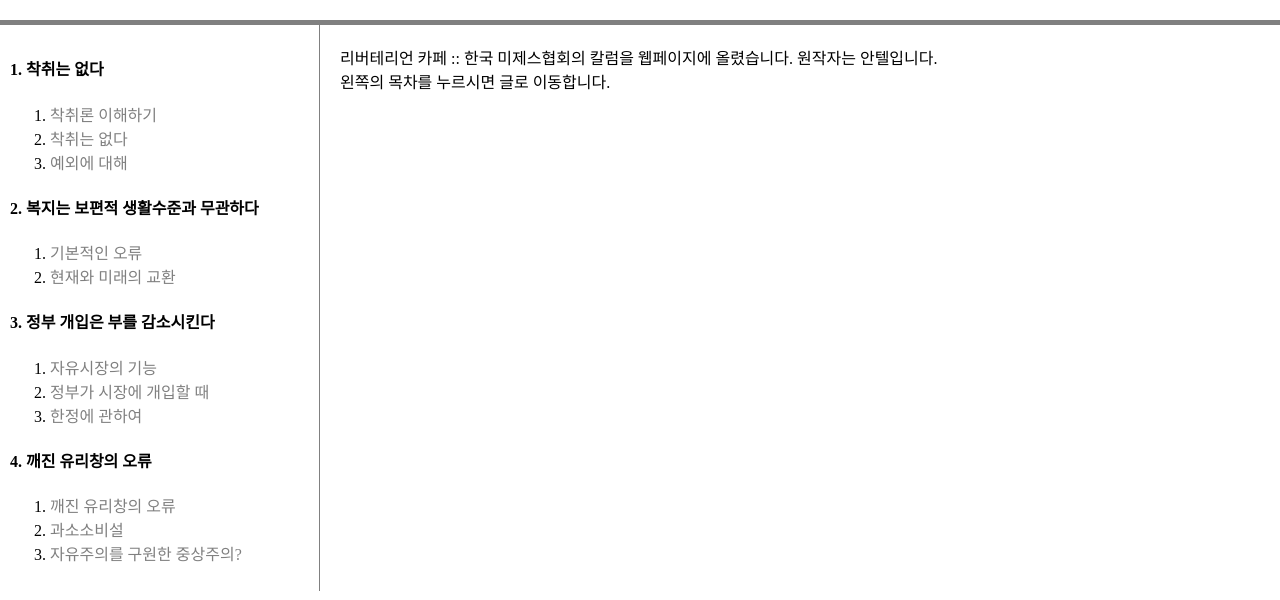
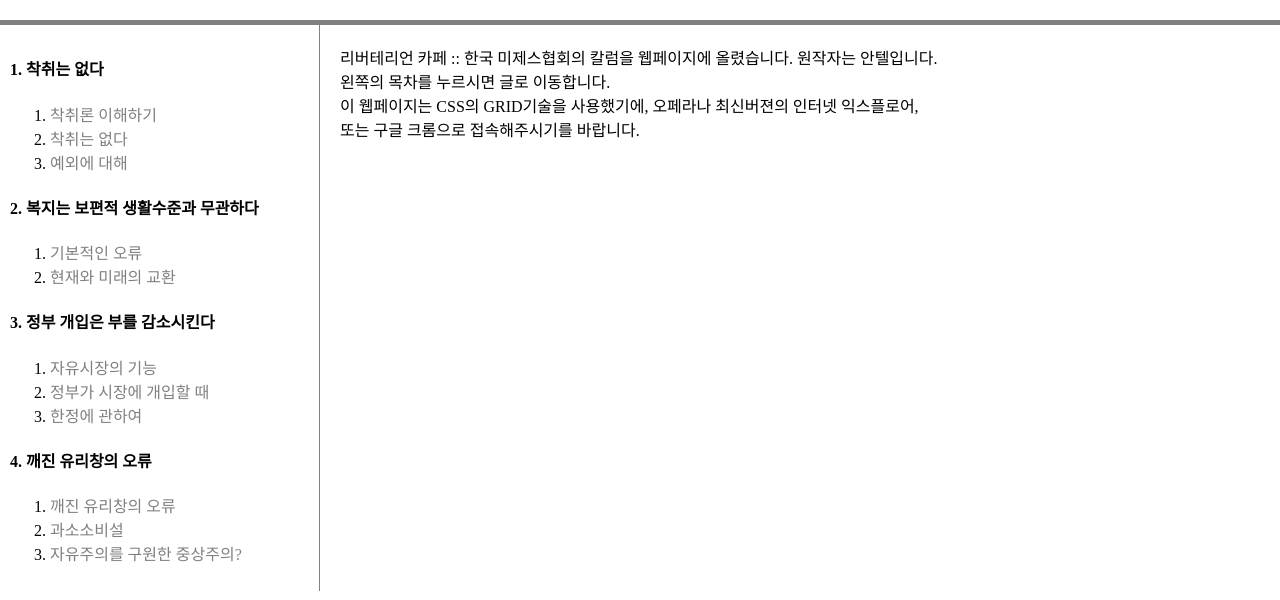
Before and after one commit to yirbur/libertarian, a plain HTML site: page index.html in a window 1280 px wide. Shown: the part 78-678 px from the top of the page. Drawn offline with Linux system fonts and the light colour scheme.

Commit message:
인덱스파일 수정

```diff
--- a/index.html
+++ b/index.html
@@ -38,8 +38,9 @@
   <div id="article">
 리버테리언 카페 :: 한국 미제스협회의 칼럼을 웹페이지에 올렸습니다.
 원작자는 안텔입니다.<br>
-왼쪽의 목차를 누르시면 글로 이동합니다.
-
+왼쪽의 목차를 누르시면 글로 이동합니다.<br>
+이 웹페이지는 CSS의 GRID기술을 사용했기에, 오페라나 최신버젼의 인터넷 익스플로어,<br>
+또는 구글 크롬으로 접속해주시기를 바랍니다.
 </div>
 </div>
 
```
